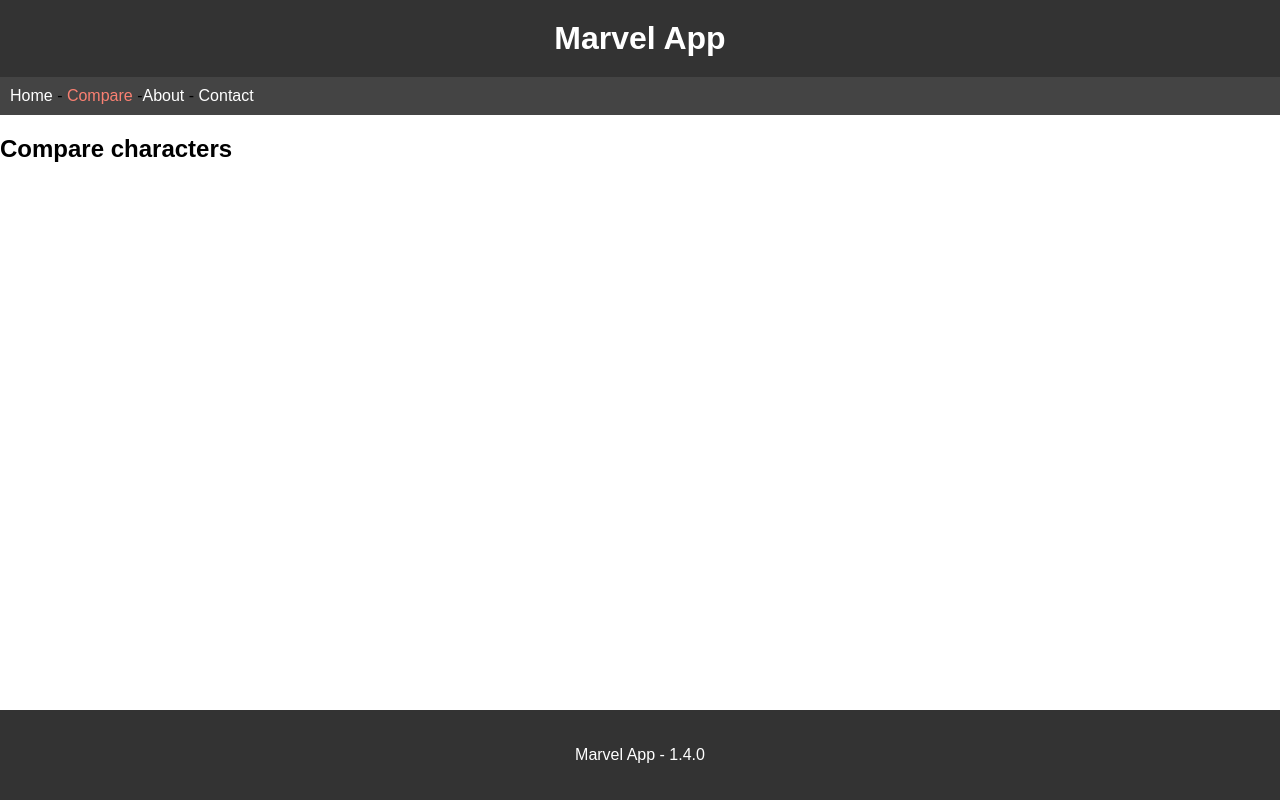
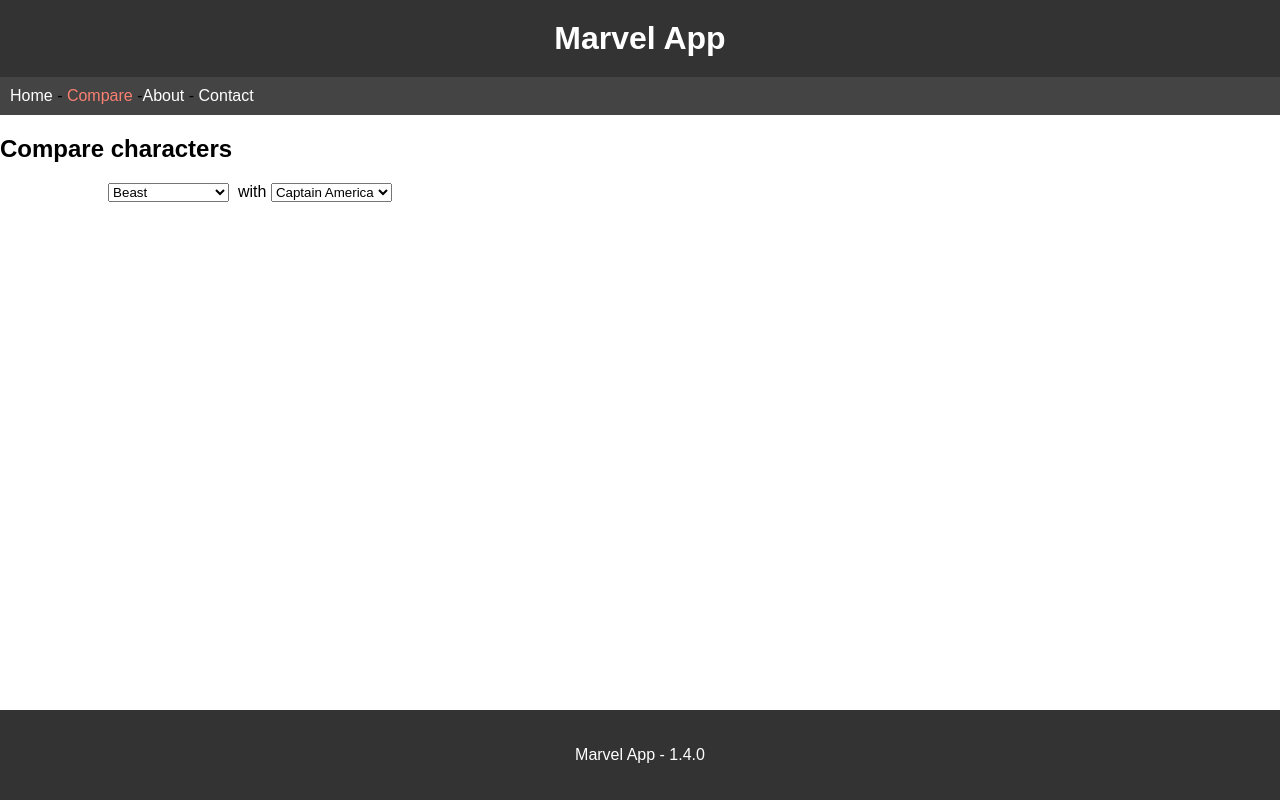
Before and after one commit to BDManon/marvel-app, a React (Vite) app: page /compare in a window 1280 px wide. Built offline with nearby package versions, Linux system fonts and the light colour scheme.

Commit message:
✨EVALUATION - Update ComparePage component to handle character selection and improve layout; upgrade recharts to version 2.14.1

```diff
--- a/package.json
+++ b/package.json
@@ -17,7 +17,7 @@
     "react": "^18.3.1",
     "react-dom": "^18.3.1",
     "react-router-dom": "^6.26.2",
-    "recharts": "^2.13.3"
+    "recharts": "^2.14.1"
   },
   "devDependencies": {
     "@babel/plugin-syntax-jsx": "^7.25.9",
--- a/src/pages/ComparePage.jsx
+++ b/src/pages/ComparePage.jsx
@@ -1,12 +1,68 @@
-// comparePage.jsx
 import React from 'react';
+import { useLoaderData } from 'react-router-dom';
 
-const ComparePage = () => {
+const CompareCharactersPage = () => {
+    // change the title of the page
+    document.title = "Compare | Marvel App";
+
+    // A supprimer, permet de rendre le composant fonctionnel dans un premier temps
+    const characters = useLoaderData();
+    // Fin de la partie à supprimer
+
+    // Check if characters is defined and is an array
+    // if (!characters || !Array.isArray(characters)) {
+    //     return <div>Loading...</div>;
+    // }
+
+    // transform the characters to array of label/value objects
+    const options = characters.map((character, index) => ({
+        value: index,
+        label: character.name,
+    }));
+
+    // set the default options to the first two characters
+    const [option1, setOption1] = React.useState(options[0]);
+    const [option2, setOption2] = React.useState(options[1]);
+
+    const centerStyle = {
+        textAlign: 'center',
+        width: 500,
+    };
+
+
+
     return (
         <>
-            <h2> Compare characters </h2>
+            <h2>Compare characters</h2>
+
+            <p style={centerStyle}>
+                <select
+                    data-testid='select-character-1'
+                    value={option1.value}
+                    onChange={(event) => setOption1(options[event.target.value])}
+                >
+                    {options.map((option) => (
+                        <option key={option.value} value={option.value}>
+                            {option.label}
+                        </option>
+                    ))}
+                </select>&nbsp; {/* Fix the ambiguous spacing */}
+                with&nbsp;
+                <select
+                    data-testid='select-character-2'
+                    value={option2.value}
+                    onChange={(event) => setOption2(options[event.target.value])}
+                >
+                    {options.map((option) => (
+                        <option key={option.value} value={option.value}>
+                            {option.label}
+                        </option>
+                    ))}
+                </select>
+            </p>
+
         </>
     );
 };
 
-export default ComparePage;
+export default CompareCharactersPage;
--- a/src/routes.jsx
+++ b/src/routes.jsx
@@ -28,7 +28,9 @@
                 element: <CharacterDetailPage />,
                 loader: ({ params }) => getCharacterById(params.id)
             },
-            { path: "/compare", element: <ComparePage /> },
+            { path: "/compare", element: <ComparePage />,
+                loader: () => getCharacters()
+             },
             { path: "/about", element: <AboutPage /> },
             { path: "/contact", element: <ContactPage /> },
         ],
```
Also changed, not shown: 1 other file (tests, documents, lock files or other folders).
